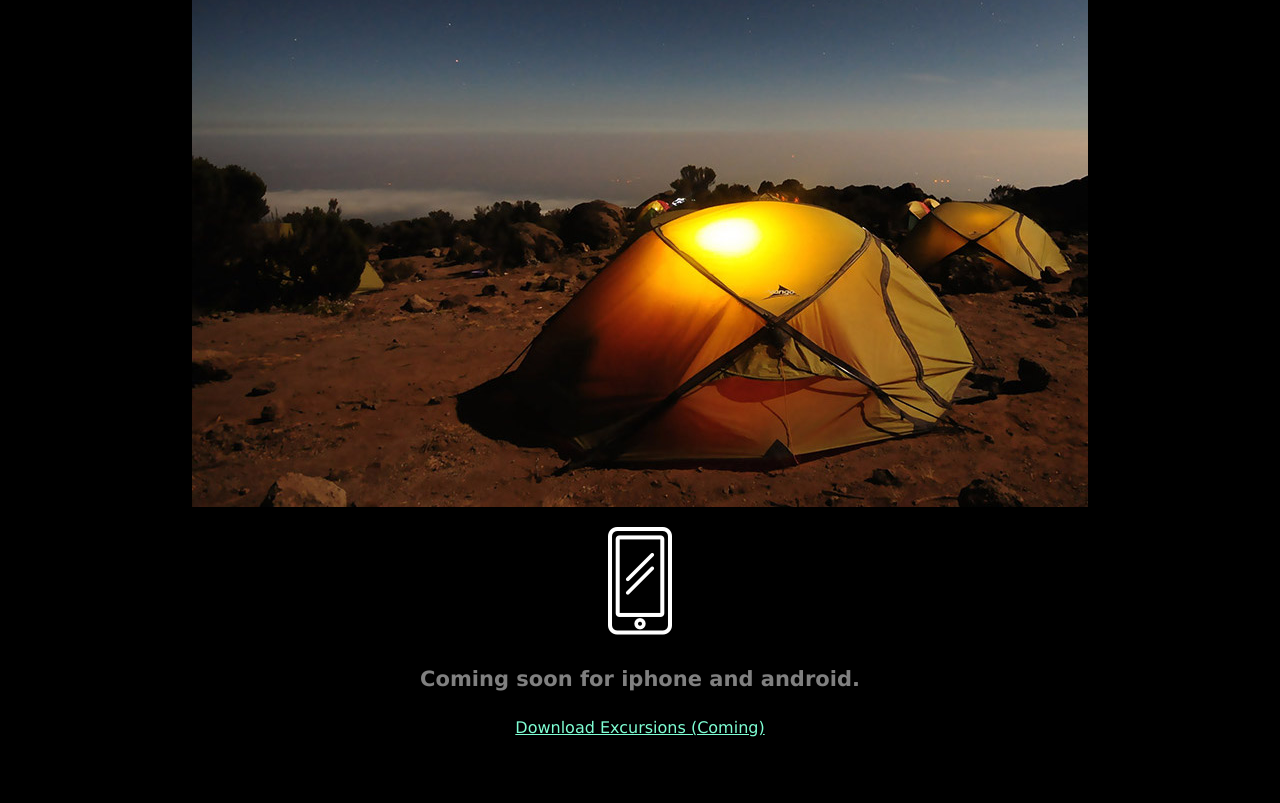
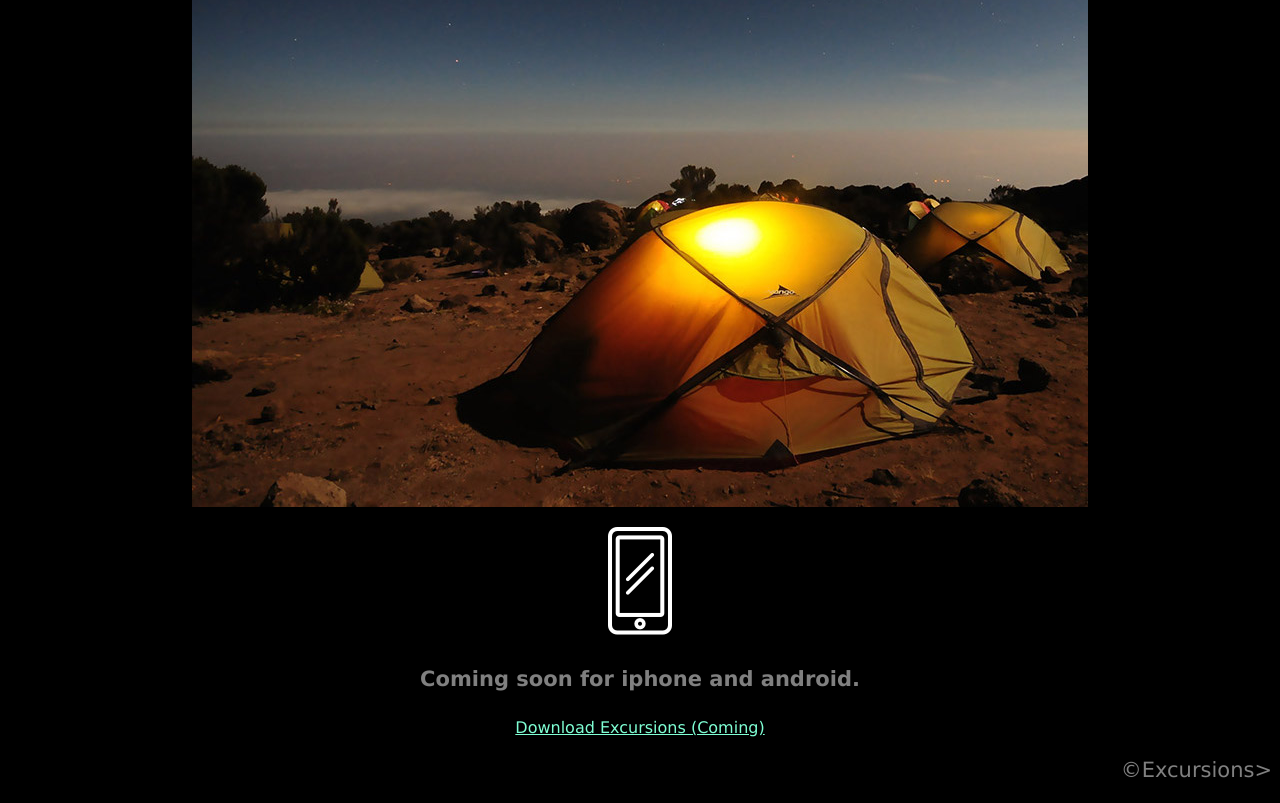
Before and after one commit to Lenka-88/Excursion, a plain HTML site: page index.html in a window 1280 px wide. Shown: the part 505-1308 px from the top of the page. Before the commit the page ends 1258 px from the top, so only its background shows below. Drawn offline with Linux system fonts and the light colour scheme.

Commit message:
final push

```diff
--- a/index.html
+++ b/index.html
@@ -24,5 +24,6 @@
 
     <h4 class="header--subheader">Coming soon for iphone and android.</h4>
     <p><a class="link--cta" href="#">Download Excursions (Coming)</a></p>
+    <p class="footer--copyright">©Excursions></p>
   </body>
 </html>
--- a/resources/css/style.css
+++ b/resources/css/style.css
@@ -29,3 +29,10 @@ body {
   font-size: 16px;
   color: aquamarine;
 }
+
+/*FOOTER */
+.footer--copyright {
+  font-size: 21px;
+  color:gray;
+  text-align: right;
+}
```
